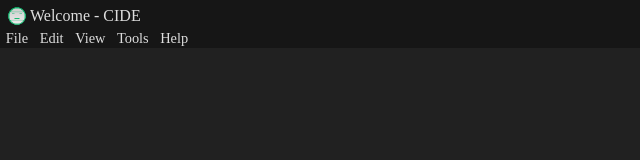
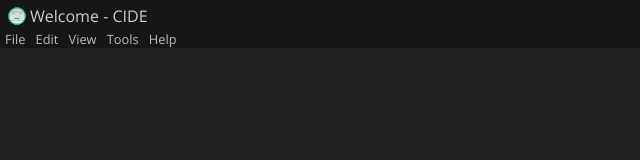
Before and after one commit to MininMobile/clinkplusplus-ide, an Electron app: page src/index.html in a window 1280 px wide. Shown: the full height of the page, 0-640 px from the left. Drawn offline with Linux system fonts and the light colour scheme; no server answers.

Commit message:
add font

```diff
--- a/src/cide.css
+++ b/src/cide.css
@@ -1,8 +1,31 @@
 :root {
 	--color-primary: #212121;
 	--color-secondary: #161616;
-	--color-font-primary: #ddd;
-	--color-font-secondary: #aaa;
+	--color-font-primary: #cdcdcd;
+	--color-font-secondary: #bbb;
+}
+
+@font-face {
+	font-family: OpenSans;
+	src: url("font/OpenSans-Regular.ttf");
+}
+
+@font-face {
+	font-family: OpenSans;
+	src: url("font/OpenSans-Bold.ttf");
+	font-weight: bold;
+}
+
+@font-face {
+	font-family: OpenSans;
+	src: url("font/OpenSans-Italic.ttf");
+	font-style: italic;
+}
+
+@font-face {
+	font-family: OpenSans;
+	src: url("font/OpenSans-BoldItalic.ttf");
+	font-style: oblique;
 }
 
 html, body {
@@ -10,6 +33,8 @@ html, body {
 	height: 100vh;
 	margin: 0;
 	padding: 0;
+	font-family: OpenSans, sans-serif;
+	font-size: 1em;
 	background: var(--color-primary);
 	color: var(--color-font-primary);
 	-webkit-user-select: none;
@@ -22,10 +47,9 @@ body {
 .button-small {
 	height: 1.5em;
 	padding: 0 0.4em;
-	font-size: 0.9em;
+	font-size: 0.8em;
 	background-color: rgba(255, 255, 255, 0);
-	display: -webkit-box;
-	-webkit-box-align: center;
+	display: block;
 	cursor: default;
 	transition: background-color 0.1s;
 }
@@ -91,10 +115,11 @@ body {
 
 .titlebar > .menu {
 	height: 20px;
-	margin-top: 1px;
+	margin-bottom: 1px;
+	color: var(--color-font-secondary);
 }
 
 .titlebar > .menu > .menu-item {
-	height: 20px;
-	display: -webkit-inline-box;
+	height: 20px !important;
+	display: inline-block;
 }
```
Also changed, not shown: src/font/OpenSans-Bold.ttf (added), src/font/OpenSans-BoldItalic.ttf (added), src/font/OpenSans-Italic.ttf (added), src/font/OpenSans-Regular.ttf (added).
